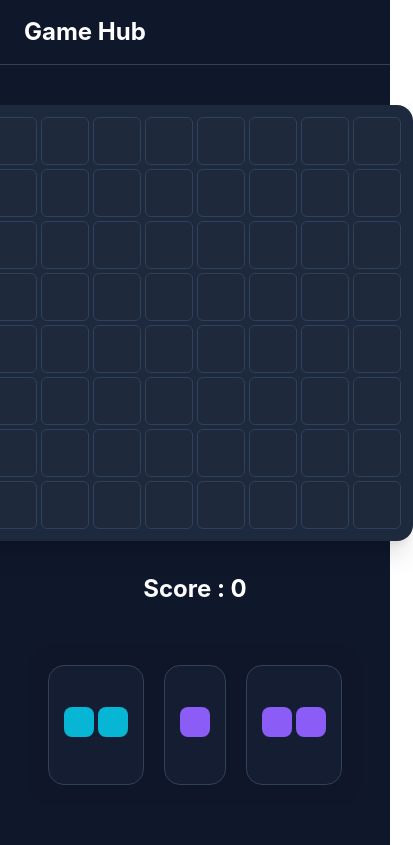
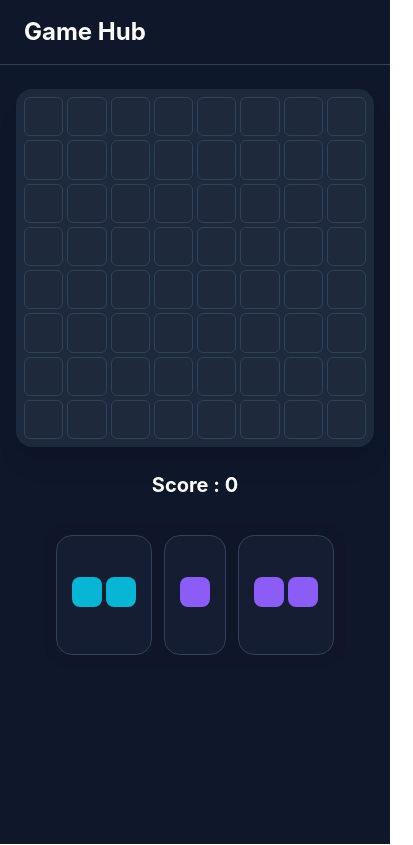
Before and after one commit to anh0701/game-hub, a React (Vite) app: page /#/block-blast in a window 390 px wide. Shown: the whole page, 413 px wide, since content can reach past the window. Built offline with nearby package versions, Linux system fonts and the light colour scheme.

Commit message:
fix responsive

```diff
--- a/src/features/block-blast/components/Board.tsx
+++ b/src/features/block-blast/components/Board.tsx
@@ -14,9 +14,19 @@ export default function Board({ board, boardRef }: Props) {
     return (
         <div
             ref={boardRef}
-            className="grid gap-1 rounded-2xl bg-slate-800 p-3 shadow-xl"
+            className="
+                grid
+                w-full
+                max-w-[520px]
+                gap-1
+                rounded-2xl
+                bg-slate-800
+                p-2
+                shadow-xl
+                sm:p-3
+            "
             style={{
-                gridTemplateColumns: `repeat(${board.cols}, auto)`,
+                gridTemplateColumns: `repeat(${board.cols}, minmax(0, 1fr))`,
             }}
         >
             {board.cells.flat().map((cell, index) => (
--- a/src/features/block-blast/components/Cell.tsx
+++ b/src/features/block-blast/components/Cell.tsx
@@ -18,13 +18,15 @@ export default function Cell({ cell }: Props) {
     return (
         <div
             className="
+                aspect-square
+                w-full
                 rounded-md
                 border
                 border-slate-700
             "
             style={{
-                width: BOARD_CELL_SIZE,
-                height: BOARD_CELL_SIZE,
+                // width: BOARD_CELL_SIZE,
+                // height: BOARD_CELL_SIZE,
                 backgroundColor,
             }}
         />
--- a/src/features/block-blast/components/PieceTray.tsx
+++ b/src/features/block-blast/components/PieceTray.tsx
@@ -14,13 +14,19 @@ export default function PieceTray({ pieces, onDragStart }: Props) {
     return (
         <div
             className="
-                mt-10
+                mt-6
                 flex
+                flex-wrap
+                justify-center
                 items-end
-                gap-5
+                gap-3
                 rounded-3xl
                 bg-slate-900/60
-                p-5
+                p-3
+
+                sm:mt-8
+                sm:gap-5
+                sm:p-5
             "
         >
             {pieces.map((piece, index) => (
--- a/src/features/block-blast/pages/BlockBlast.tsx
+++ b/src/features/block-blast/pages/BlockBlast.tsx
@@ -24,7 +24,19 @@ export default function BlockBlast() {
             <Header />
 
             <main
-                className="mx-auto flex max-w-4xl flex-col items-center py-10"
+                className="
+                    mx-auto
+                    flex
+                    w-full
+                    max-w-4xl
+                    flex-col
+                    items-center
+                    px-4
+                    py-6
+                    sm:px-6
+                    sm:py-8
+                    lg:py-10
+                "
 
                 onPointerMove={(event) => {
                     if (game.gameOver) {
@@ -88,7 +100,12 @@ export default function BlockBlast() {
             >
                 <Board board={game.board} boardRef={boardRef} />
 
-                <div className="mt-8 text-2xl font-bold text-white">Score : {game.score}</div>
+                <div className="mt-6
+                    text-xl
+                    font-bold
+                    text-white
+                    sm:mt-8
+                    sm:text-2xl">Score : {game.score}</div>
 
                 <PieceTray
                     pieces={game.pieces}
```
